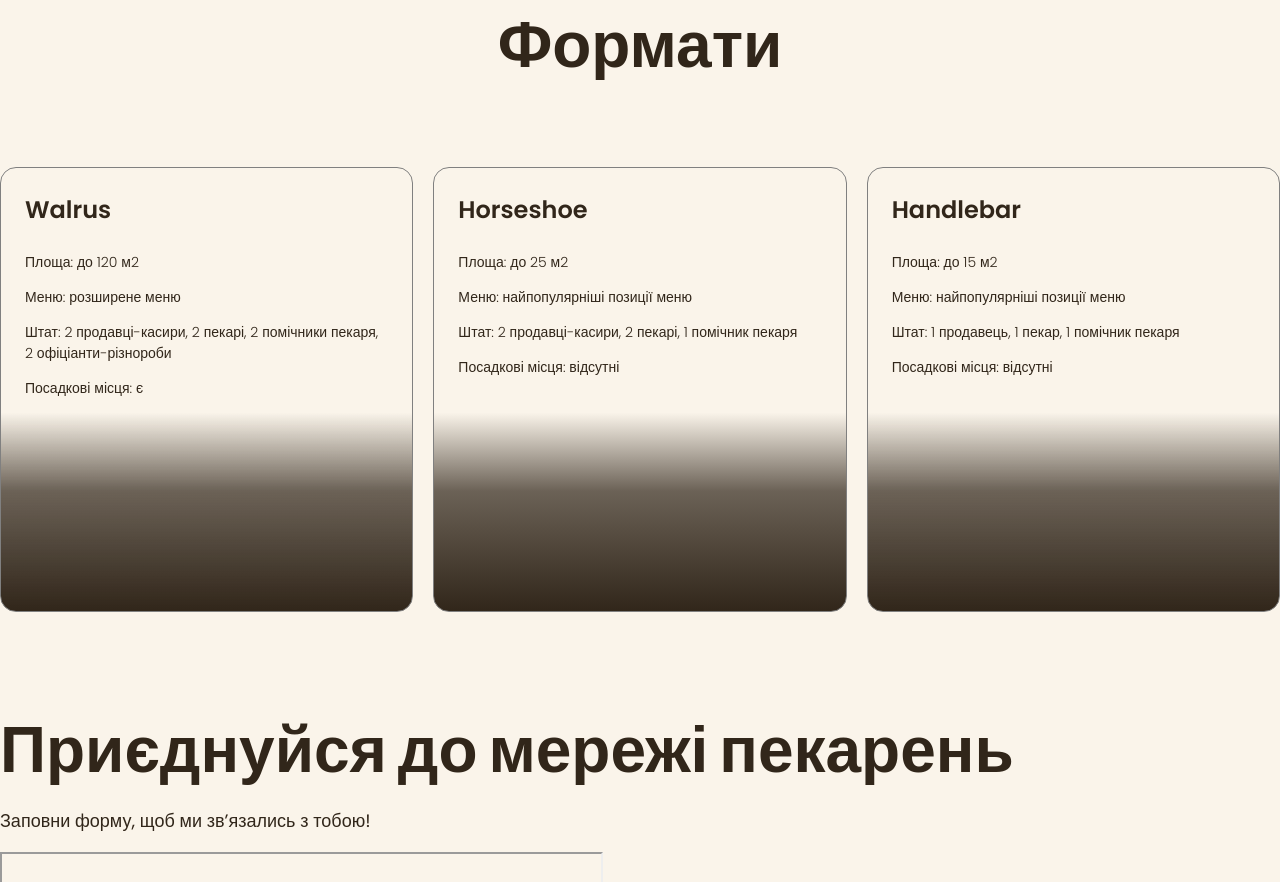
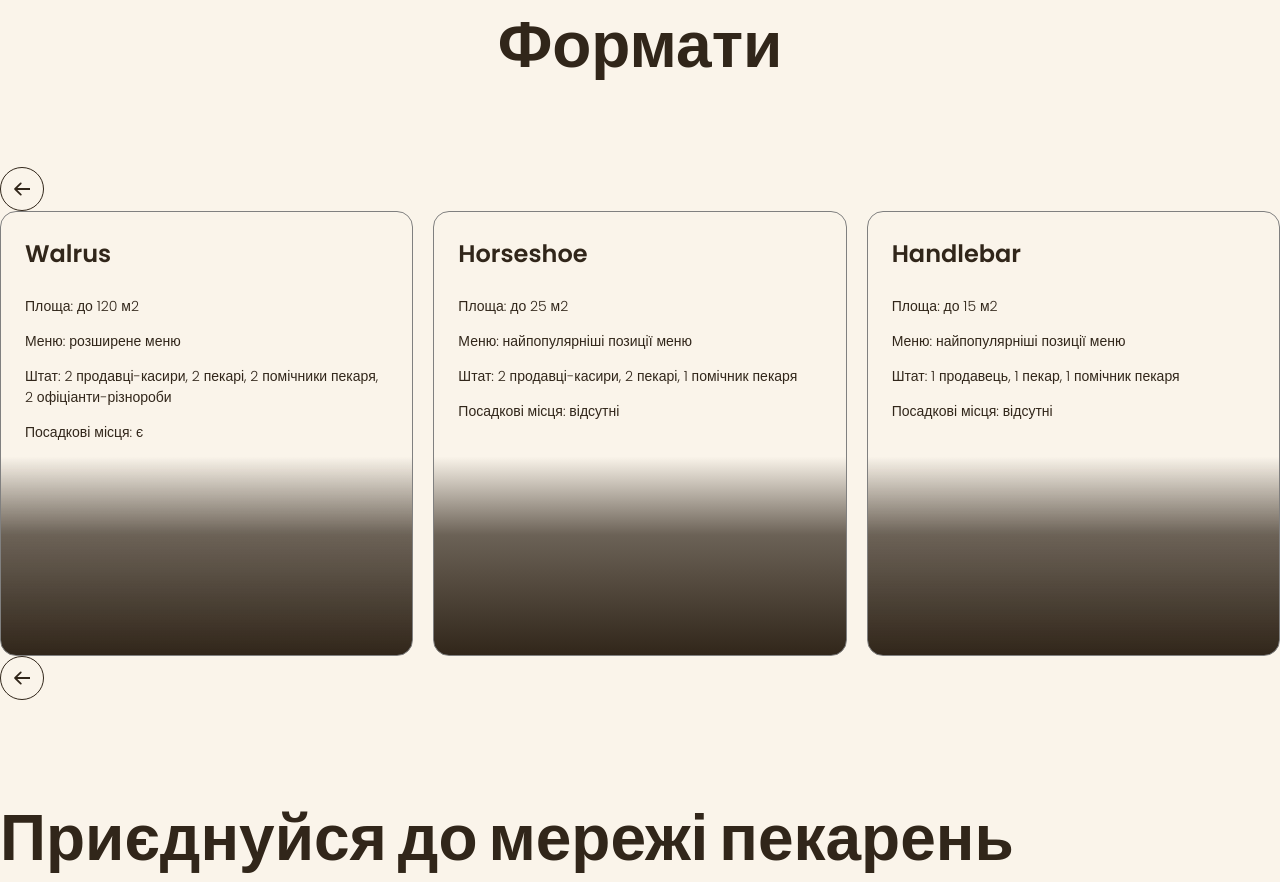
Before and after one commit to OrelTibor/genius-test, a plain HTML site: page index.html in a window 1280 px wide. Shown: the part 3274-4156 px from the top of the page. Drawn offline with Linux system fonts and the light colour scheme; grey boxes are pictures that could not be loaded.

Commit message:
svg added

```diff
--- a/CSS/styles.css
+++ b/CSS/styles.css
@@ -307,6 +307,28 @@ ul {
   font-weight: 300;
 }
 
+/* Carusel button */
+
+.carousel-button{
+  display: flex;
+  align-items: center;
+  justify-content: center;
+  width: 44px;
+  height: 44px;
+  padding: 0;
+  background-color: transparent;
+  border: 1px solid var(--color-primary-dark);
+  border-radius: 50%;
+  cursor: pointer;
+  fill: var(--color-primary-dark);
+}
+
+.carousel-button:hover{
+ background-color: var(--color-primary-dark);
+fill: var(--color-primary-light);
+}
+
+
 /* Contacts section */
 .contacts-title {
   margin-bottom: 16px;
@@ -324,6 +346,14 @@ ul {
   color: var(--color-brand-normal);
 }
 
+.address-icon{
+  fill: var(--color-primary-light);
+}
+
+.address-icon:hover {
+  fill: var(--color-secondary-dark);
+}
+
 .address-copyright {
   font-size: 14px;
   color: var(--color-secondary-dark);
--- a/index.html
+++ b/index.html
@@ -106,6 +106,11 @@
       <section class="section" id="formats-section">
         <div class="container">
           <h2 class="formats-title section-title centered">Формати</h2>
+          <button class="carousel-button" type="button">
+            <svg width="16" height="16">
+              <use href="./images/icons.svg#icon-arrow"></use>
+            </svg>
+          </button>
           <ul class="formats-list">
             <li class="formats-item">
               <article class="format-card">
@@ -143,6 +148,11 @@
               </article>
             </li>
           </ul>
+          <button class="carousel-button" type="button">
+            <svg width="16" height="16">
+              <use href="./images/icons.svg#icon-arrow"></use>
+            </svg>
+          </button>
         </div>
       </section>
 
@@ -194,12 +204,16 @@
             </li>
             <li>
               <a href="#">
-                <!-- Facebook icon -->
+                <svg class="address-icon" width="32" height="32">
+                  <use href="./images/icons.svg#icon-facebook"></use>
+                </svg>
               </a>
             </li>
             <li>
               <a href="#">
-                <!-- Insta icon -->
+                <svg class="address-icon" width="32" height="32">
+                  <use href="./images/icons.svg#icon-instagram"></use>
+                </svg>
               </a>
             </li>
           </ul>
```
Also changed, not shown: images/arrow.svg (added), images/facebook.svg (added), images/icons.svg (added), images/instagram.svg (added).
